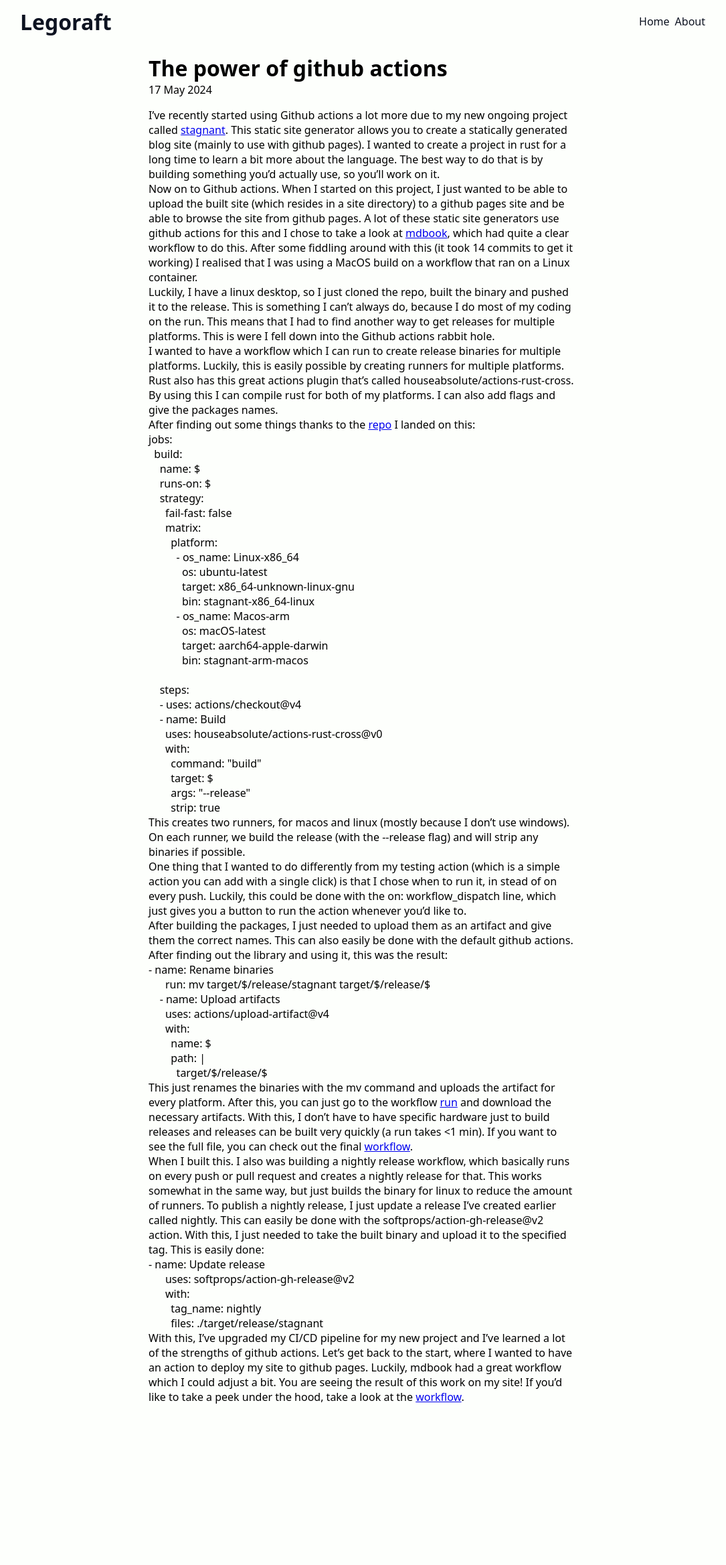
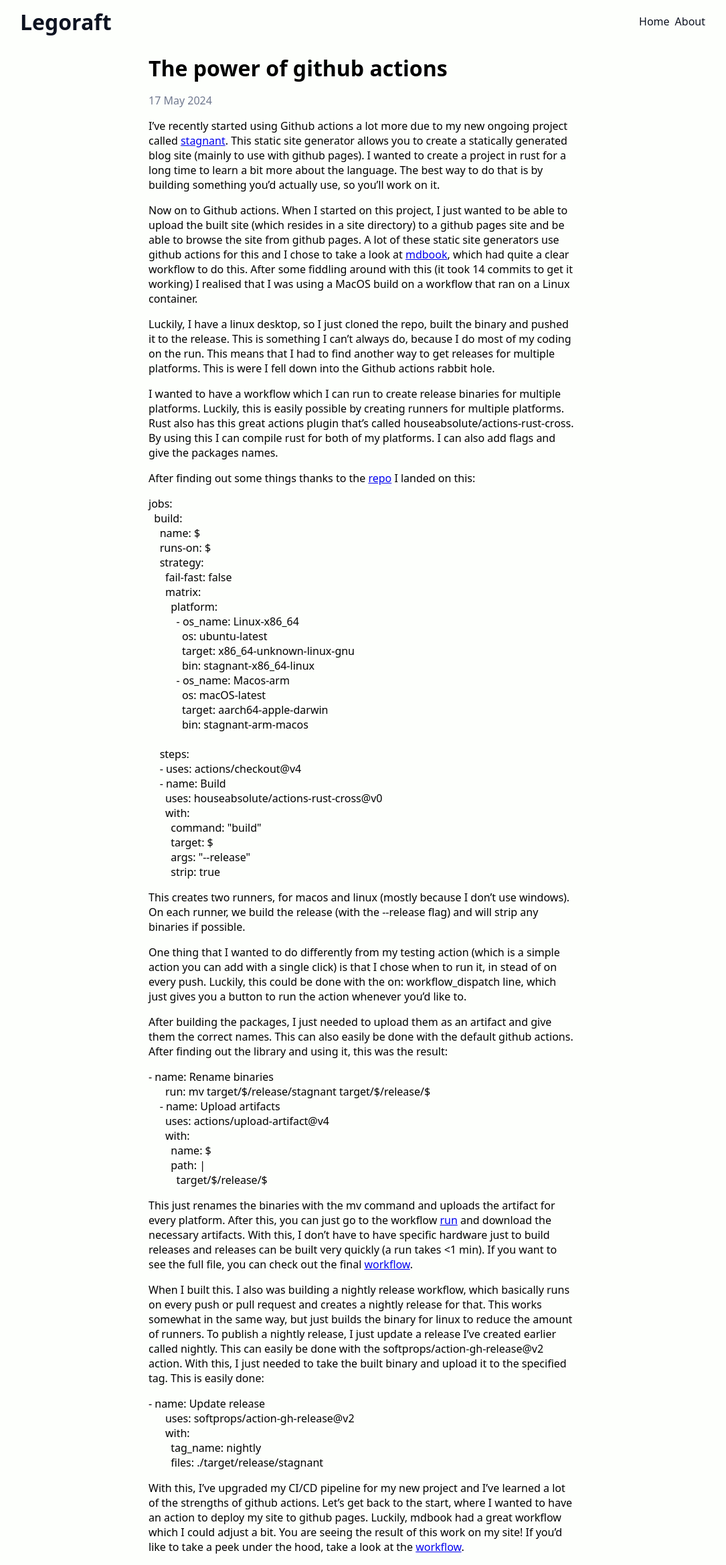
Before and after one commit to LegoRaft/legoraft.github.io, a Jekyll site: the page built from _posts/2024-05-17-power-of-github-actions.md, in a window 1280 px wide. Shown: the whole page at 67% size, without its empty margins (98-1183 px from the left). Built offline with Jekyll 4.4.1, drawn with Linux system fonts in a browser that asks for light colours; before the commit the page ends 2113 px from its top, so only the background shows below that.

Commit message:
Added post styling to post

```diff
--- a/_sass/post.scss
+++ b/_sass/post.scss
@@ -1,10 +1,14 @@
 @import "variables";
 
 h1#post-title {
-    margin: auto;
+    margin: 0.5rem auto;
 }
 
 p#post-date {
-    margin: auto;
+    margin: 1rem auto;
     color: $unfocused;
 }
+
+p {
+    margin: 1rem 0;
+}
--- a/assets/css/styles.scss
+++ b/assets/css/styles.scss
@@ -3,3 +3,4 @@
 @import "header";
 @import "body";
 @import "post-list";
+@import "post";
```
